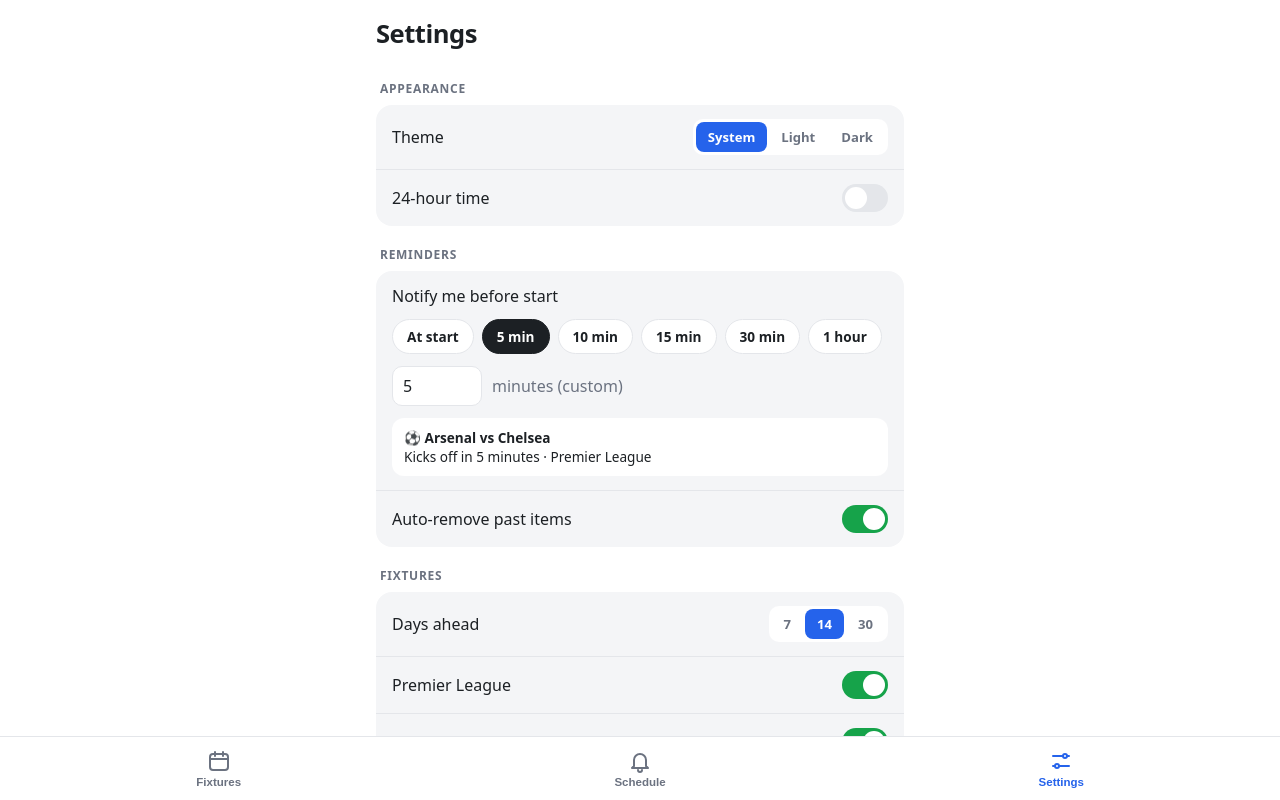
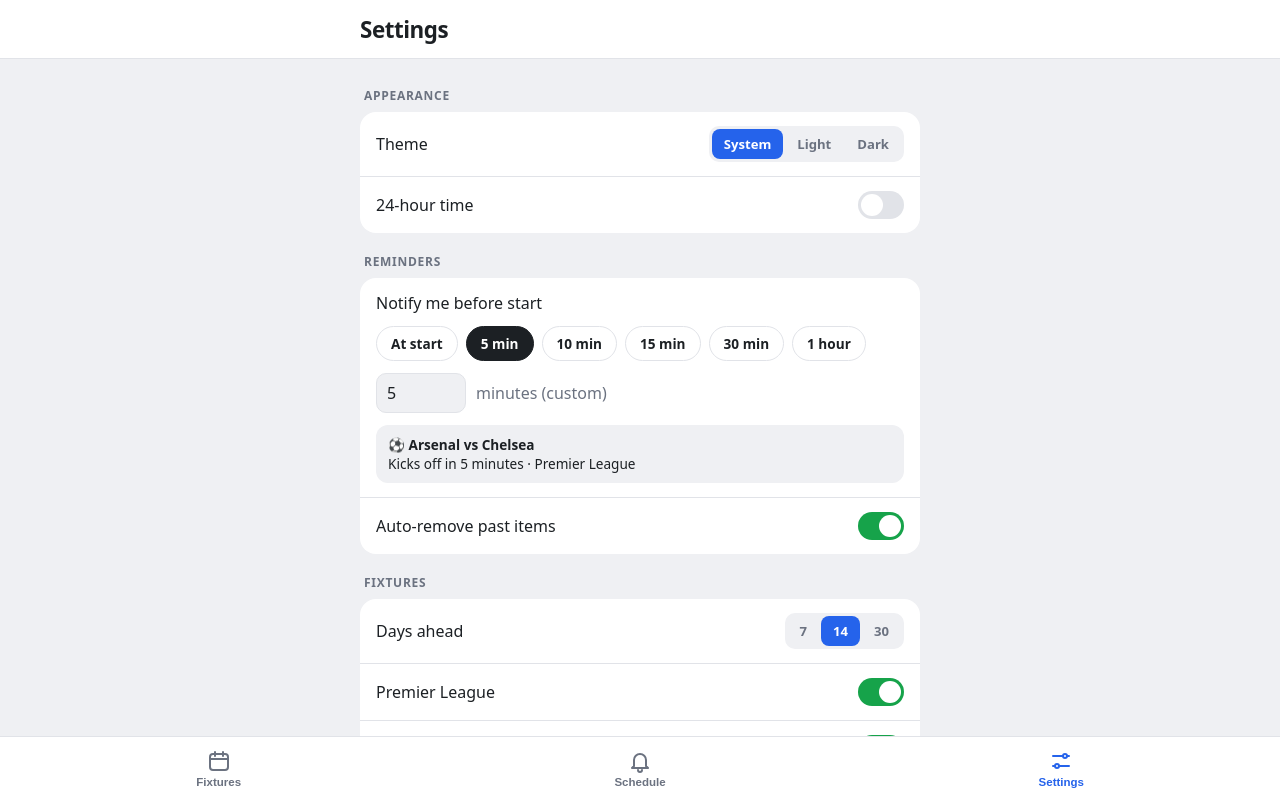
Before and after one commit to Mesphert/Scheduler, a plain HTML site: page www/index.html in a window 1280 px wide. Both pictures are taken after a click on the button "Open Settings". Shown: the top 800 px of the page. Drawn offline with Linux system fonts and the light colour scheme.

Commit message:
third commit

```diff
--- a/www/style.css
+++ b/www/style.css
@@ -1,27 +1,37 @@
 :root {
-  --bg:#ffffff; --surface:#f4f5f7; --border:#e4e6ea; --text:#1c2024; --muted:#6b7280;
+  --bg:#eff0f3; --surface:#ffffff; --border:#e1e3e8; --text:#1c2024; --muted:#6b7280;
   --blue:#2563eb; --green:#16a34a; --red:#dc2626; --on-blue:#ffffff;
   --blue-bg:#e8f0ff; --green-bg:#e3f6e9; --red-bg:#fde8e8;
+  --gutter: max(16px, calc((100% - 560px) / 2));
   color-scheme: light;
 }
 :root[data-theme="dark"] {
-  --bg:#1b1c1f; --surface:#26282c; --border:#383b40; --text:#e3e4e7; --muted:#9a9ea6;
+  --bg:#2b2d31; --surface:#1d1e21; --border:#383b41; --text:#e3e4e7; --muted:#9a9ea6;
   --blue:#6aa2ff; --green:#4ade80; --red:#f87171; --on-blue:#0b1220;
   --blue-bg:#27344f; --green-bg:#213a2a; --red-bg:#43272a;
   color-scheme: dark;
 }
 * { box-sizing: border-box; -webkit-tap-highlight-color: transparent; }
-html, body { margin:0; background:var(--bg); color:var(--text); font-family: system-ui, -apple-system, Roboto, sans-serif; }
-body { padding: env(safe-area-inset-top) 16px calc(76px + env(safe-area-inset-bottom)); max-width: 560px; margin: 0 auto; }
+html, body { margin:0; height:100%; overflow:hidden; overscroll-behavior:none; background:var(--bg); color:var(--text);
+  font-family: system-ui, -apple-system, Roboto, sans-serif; }
 [hidden] { display: none !important; }
 
-/* header */
-.top { position: sticky; top: env(safe-area-inset-top, 0px); background: var(--bg); z-index: 5; display:flex; align-items:center; justify-content:space-between; padding: 14px 0 8px; }
-.top h1 { margin:0; font-size:1.6rem; font-weight:800; letter-spacing:-.02em; }
-.icon-btn { border:0; background:var(--surface); color:var(--text); width:38px; height:38px; border-radius:50%; font-size:1.2rem; }
+/* native-style app shell: header + tab bar are fixed, only <main> scrolls */
+body { position:fixed; inset:0; display:flex; flex-direction:column;
+  -webkit-user-select:none; user-select:none; -webkit-touch-callout:none; }
+input { -webkit-user-select:text; user-select:text; }
 
-/* tab bar */
-.tabbar { position:fixed; left:0; right:0; bottom:0; display:flex; background:var(--bg); border-top:1px solid var(--border); padding: 6px 8px calc(6px + env(safe-area-inset-bottom)); z-index:10; }
+.top { flex:none; display:flex; align-items:center; justify-content:space-between;
+  background:var(--surface); border-bottom:1px solid var(--border);
+  padding: calc(env(safe-area-inset-top, 0px) + 10px) var(--gutter) 10px; }
+.top h1 { margin:0; font-size:1.4rem; font-weight:800; letter-spacing:-.02em; }
+.icon-btn { border:0; background:var(--bg); color:var(--text); width:38px; height:38px; border-radius:50%; font-size:1.2rem; }
+
+main { flex:1; min-height:0; overflow-y:auto; overscroll-behavior:none; -webkit-overflow-scrolling:touch;
+  padding: 8px var(--gutter) 24px; }
+
+.tabbar { flex:none; display:flex; background:var(--surface); border-top:1px solid var(--border);
+  padding: 6px 8px calc(6px + env(safe-area-inset-bottom, 0px)); }
 .tabbar button { flex:1; border:0; background:none; color:var(--muted); display:flex; flex-direction:column; align-items:center; gap:3px; font-size:.72rem; font-weight:600; padding:6px 0; }
 .tabbar svg { width:24px; height:24px; }
 .tabbar button.active { color:var(--blue); }
@@ -34,6 +44,7 @@ body { padding: env(safe-area-inset-top) 16px calc(76px + env(safe-area-inset-bo
 .empty { text-align:center; color:var(--muted); padding:40px 12px; line-height:1.6; }
 .note { color:var(--muted); font-size:.85rem; margin:4px 0 12px; }
 .note.center { text-align:center; }
+.note.err { color:var(--red); }
 .btn { border:0; border-radius:10px; padding:9px 16px; font:inherit; font-weight:700; font-size:.85rem; background:var(--blue); color:var(--on-blue); }
 .btn.wide { width:100%; padding:13px; }
 .btn.added { background:var(--green-bg); color:var(--green); }
@@ -44,10 +55,10 @@ input[type="datetime-local"]::-webkit-date-and-time-value { text-align:left; }
 .form { display:flex; flex-direction:column; gap:10px; }
 
 /* chips */
-.chips { display:flex; gap:8px; overflow-x:auto; padding:4px 0 12px; scrollbar-width:none; }
+.chips { display:flex; gap:8px; overflow-x:auto; padding:4px 0 12px; scrollbar-width:none; overscroll-behavior-x:none; }
 .chips.wrap { flex-wrap:wrap; overflow:visible; padding:0; }
-.chip { flex:none; border:1px solid var(--border); background:var(--bg); color:var(--text); border-radius:999px; padding:7px 14px; font:inherit; font-weight:600; font-size:.85rem; }
-.chip.active { background:var(--text); color:var(--bg); border-color:var(--text); }
+.chip { flex:none; border:1px solid var(--border); background:var(--surface); color:var(--text); border-radius:999px; padding:7px 14px; font:inherit; font-weight:600; font-size:.85rem; }
+.chip.active { background:var(--text); color:var(--surface); border-color:var(--text); }
 
 /* fixtures */
 .day { font-size:.8rem; text-transform:uppercase; letter-spacing:.06em; color:var(--muted); margin:18px 0 8px; font-weight:700; }
@@ -56,6 +67,8 @@ input[type="datetime-local"]::-webkit-date-and-time-value { text-align:left; }
 .team { display:flex; flex-direction:column; align-items:center; gap:6px; text-align:center; font-weight:600; font-size:.9rem; min-width:0; overflow-wrap:anywhere; }
 .logo { width:42px; height:42px; object-fit:contain; }
 .logo.sm { width:26px; height:26px; }
+.logo.ph { display:inline-grid; place-items:center; border-radius:50%; background:var(--bg); color:var(--muted); font-size:.7rem; font-weight:800; }
+.logo.sm.ph { font-size:.55rem; }
 .mid { text-align:center; min-width:64px; }
 .ktime { color:var(--blue); font-weight:800; font-size:1.15rem; }
 .score { font-weight:800; font-size:1.3rem; }
@@ -96,9 +109,5 @@ input[type="datetime-local"]::-webkit-date-and-time-value { text-align:left; }
 .switch input:checked + span::after { transform:translateX(18px); }
 
 /* toast */
-#toast { position:fixed; left:50%; bottom:calc(84px + env(safe-area-inset-bottom)); transform:translate(-50%,20px); background:var(--text); color:var(--bg); padding:10px 16px; border-radius:12px; font-size:.85rem; font-weight:600; opacity:0; pointer-events:none; transition:.25s; max-width:90%; text-align:center; z-index:20; }
+#toast { position:fixed; left:50%; bottom:calc(84px + env(safe-area-inset-bottom, 0px)); transform:translate(-50%,20px); background:var(--text); color:var(--surface); padding:10px 16px; border-radius:12px; font-size:.85rem; font-weight:600; opacity:0; pointer-events:none; transition:.25s; max-width:90%; text-align:center; z-index:20; }
 #toast.show { opacity:1; transform:translate(-50%,0); }
-
-.logo.ph { display:inline-grid; place-items:center; border-radius:50%; background:var(--bg); color:var(--muted); font-size:.7rem; font-weight:800; }
-.logo.sm.ph { font-size:.55rem; }
-.note.err { color:var(--red); }
```
